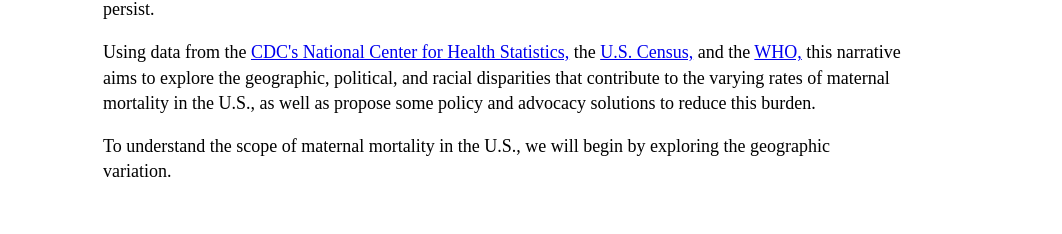
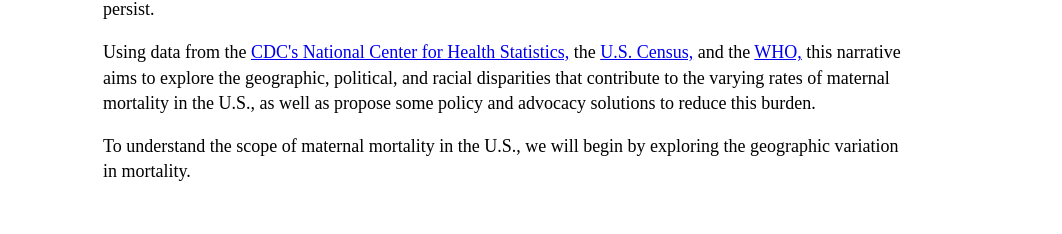
Before and after one commit to avaglazier/avaglazier.github.io, a plain HTML site: page MaternalMortality/index.html in a window 1280 px wide. Shown: the part 1094-1328 px from the top of the page, without its empty margins (137-1199 px from the left). Drawn offline with Linux system fonts and the light colour scheme.

Commit message:
new edits

```diff
--- a/MaternalMortality/index.html
+++ b/MaternalMortality/index.html
@@ -18,7 +18,7 @@
 
            <p> Using data from the <a href="https://www.cdc.gov/nchs/nvss/index.htm">CDC's National Center for Health Statistics,</a> the <a href="https://www.marchofdimes.org/peristats/data?top=11&lev=1&stop=158&reg=99&sreg=99&obj=9&slev=4">U.S. Census,</a> and the <a href="https://data.unicef.org/topic/maternal-health/maternal-mortality/">WHO,</a> this narrative aims to explore the geographic, political, and racial disparities that contribute to the varying rates of maternal mortality in the U.S., as well as propose some policy and advocacy solutions to reduce this burden. </p>
 
-           <p> To understand the scope of maternal mortality in the U.S., we will begin by exploring the geographic variation.</p>
+           <p> To understand the scope of maternal mortality in the U.S., we will begin by exploring the geographic variation in mortality.</p>
         <img id="bigger2" src = "images/state.png">
         <p> As this map highlights, maternal deaths are particularly concentrated in the South. Though several factors contribute to maternal deaths, racial disparities in healthcare are often a contributor to these deaths in the United States.  </p>
         <img id="medium" src = "images/black.png">
```
